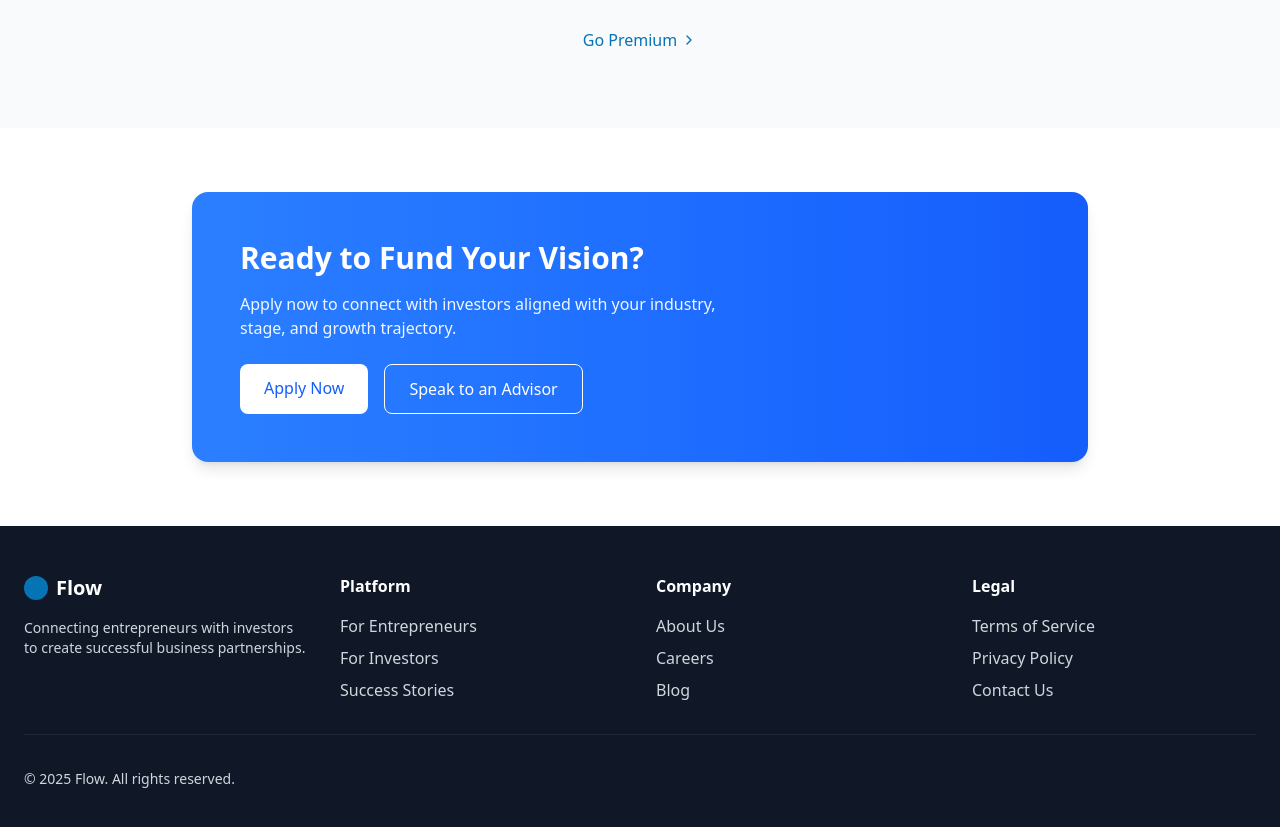
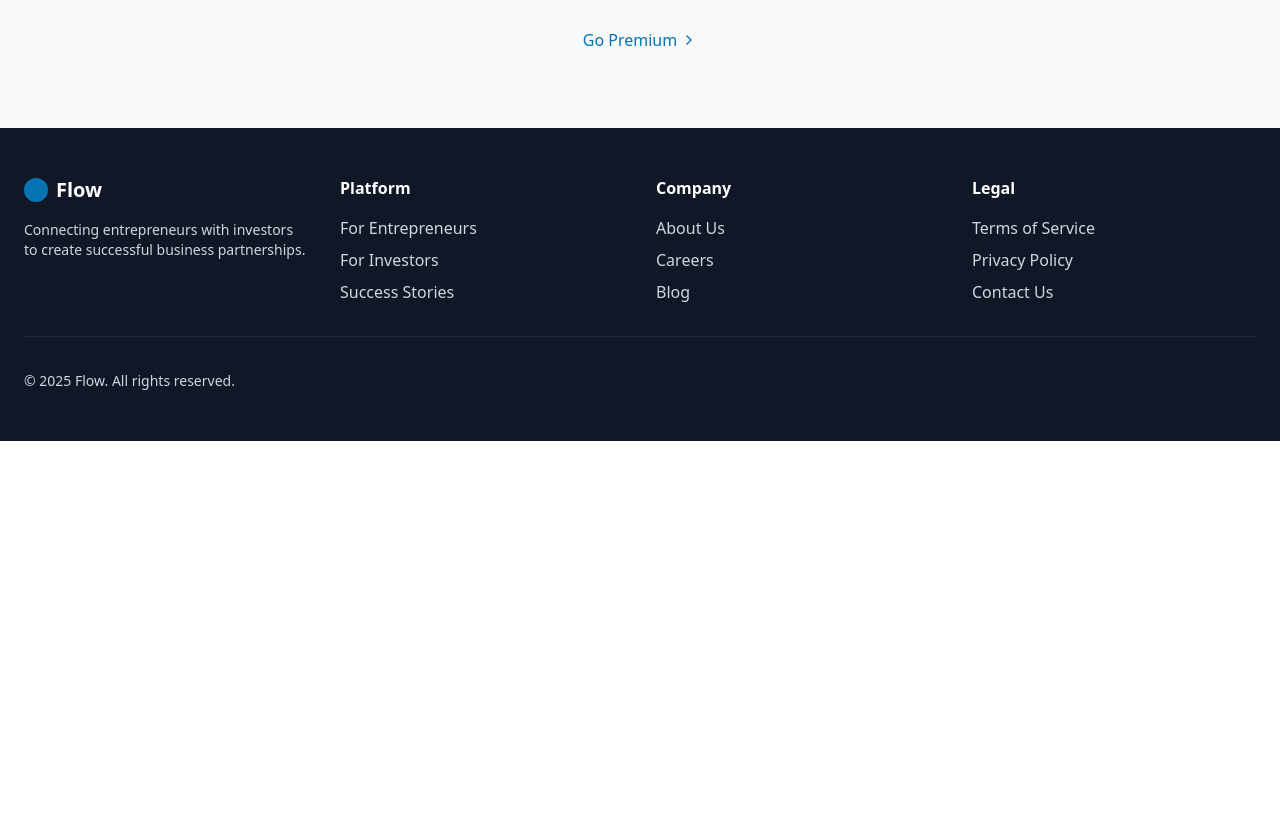
Before and after one commit to johnomeyo/flow-site, a Next.js app: page /entrepreneurs in a window 1280 px wide. Shown: the part 3080-3907 px from the top of the page. After the commit the page ends 3521 px from the top, so only its background shows below. Built offline with nearby package versions, Linux system fonts and the light colour scheme.

Commit message:
fix: Update links in About and Home pages to redirect to Entrepreneurs page; remove unused CTA section from Entrepreneurs page

```diff
--- a/app/about/page.tsx
+++ b/app/about/page.tsx
@@ -371,7 +371,7 @@ const AboutPage: React.FC = () => {
                 Whether you're a startup seeking investment or an investor looking for opportunities, Flow connects you with the right partners.
               </p>
               <div className="flex flex-col sm:flex-row justify-center space-y-4 sm:space-y-0 sm:space-x-4">
-                <Link href="/startups" className="px-6 py-3 text-white rounded-lg hover:bg-opacity-90 transition-colors text-center font-medium bg-[#0674B4]">
+                <Link href="/entrepreneurs" className="px-6 py-3 text-white rounded-lg hover:bg-opacity-90 transition-colors text-center font-medium bg-[#0674B4]">
                   For Startups
                 </Link>
                 <Link href="/investors" className="px-6 py-3 border rounded-lg hover:bg-white transition-colors text-center font-medium border-[#0674B4] text-[#0674B4]">
--- a/app/entrepreneurs/page.tsx
+++ b/app/entrepreneurs/page.tsx
@@ -388,29 +388,7 @@ const EntrepreneursPage: NextPage = () => {
         </div>
       </section>
 
-      {/* Call to Action */}
-      <section className="py-16 bg-white">
-        <div className="container mx-auto px-6">
-          <div className="max-w-4xl mx-auto bg-gradient-to-r from-blue-500 to-blue-600 rounded-2xl overflow-hidden shadow-lg">
-            <div className="p-8 md:p-12">
-              <div className="max-w-lg">
-                <h2 className="text-3xl font-bold text-white mb-4">Ready to Fund Your Vision?</h2>
-                <p className="text-blue-50 mb-6">
-                  Apply now to connect with investors aligned with your industry, stage, and growth trajectory.
-                </p>
-                <div className="flex flex-col sm:flex-row space-y-4 sm:space-y-0 sm:space-x-4">
-                  <Link href="/apply" className="px-6 py-3 bg-white text-blue-600 rounded-lg hover:bg-opacity-90 transition-colors text-center font-medium">
-                    Apply Now
-                  </Link>
-                  <Link href="/book-advisor" className="px-6 py-3 border border-white text-white rounded-lg hover:bg-blue-600 transition-colors text-center font-medium">
-                    Speak to an Advisor
-                  </Link>
-                </div>
-              </div>
-            </div>
-          </div>
-        </div>
-      </section>
+
     </>
   );
 };
--- a/app/page.tsx
+++ b/app/page.tsx
@@ -103,14 +103,7 @@ export default function Home() {
             </div>
           </div>
 
-          <div className="mt-16 text-center">
-            <button
-              className="px-8 py-4 rounded-lg text-white font-medium transition-all duration-300 transform hover:scale-105"
-              style={{ backgroundColor: '#0674B4' }}
-            >
-              Start Your Journey
-            </button>
-          </div>
+
         </div>
       </section>
 
@@ -152,13 +145,22 @@ export default function Home() {
               </div>
 
               {/* CTA */}
+
               <div className="flex flex-col sm:flex-row gap-4">
-                <button className="px-6 py-3 text-white rounded-lg hover:bg-opacity-90 transition-colors font-medium" style={{ backgroundColor: '#0674B4' }}>
+                <Link
+                  href="/entrepreneurs"
+                  className="px-6 py-3 text-white rounded-lg hover:bg-opacity-90 transition-colors font-medium"
+                  style={{ backgroundColor: '#0674B4' }}
+                >
                   For Entrepreneurs
-                </button>
-                <button className="px-6 py-3 border rounded-lg hover:bg-white transition-colors font-medium" style={{ borderColor: '#0674B4', color: '#0674B4' }}>
+                </Link>
+                <Link
+                  href="/investors"
+                  className="px-6 py-3 border rounded-lg hover:bg-white transition-colors font-medium"
+                  style={{ borderColor: '#0674B4', color: '#0674B4' }}
+                >
                   For Investors
-                </button>
+                </Link>
               </div>
             </div>
 
--- a/app/premium/page.tsx
+++ b/app/premium/page.tsx
@@ -72,6 +72,7 @@ export default function PremiumPage() {
             <button
               type="submit"
               className="w-full bg-blue-600 text-white py-2 rounded-xl hover:bg-blue-700 transition"
+              style={{ backgroundColor: '#0674B4' }}
             >
               Submit for Verification
             </button>
```
